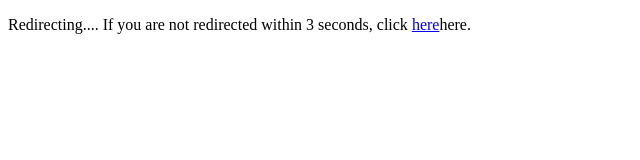
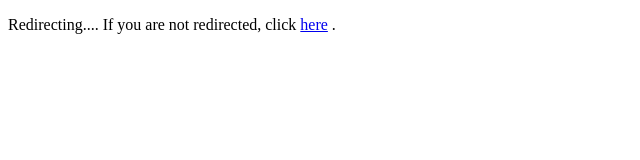
Before and after one commit to meetarthi/meetarthi, a plain HTML site: page index.html in a window 1280 px wide. Shown: the whole page, without its empty margins (0-640 px from the left). Drawn offline with Linux system fonts and the light colour scheme.

Commit message:
Update index.html

```diff
--- a/index.html
+++ b/index.html
@@ -3,9 +3,9 @@
     <head>
         <title>Arthi Murali</title>
      <meta charset="UTF-8" />
-     <meta http-equiv="refresh" content="3; URL=/resume.pdf" />
+     <meta http-equiv="refresh" content="URL=/resume.pdf" />
    </head>
    <body>
-     <p>Redirecting.... If you are not redirected within 3 seconds, click <a href="/resume.pdf">here</a>here.</p>
+     <p>Redirecting.... If you are not redirected, click <a href="/resume.pdf">here</a> .</p>
    </body>
 </html>
```
